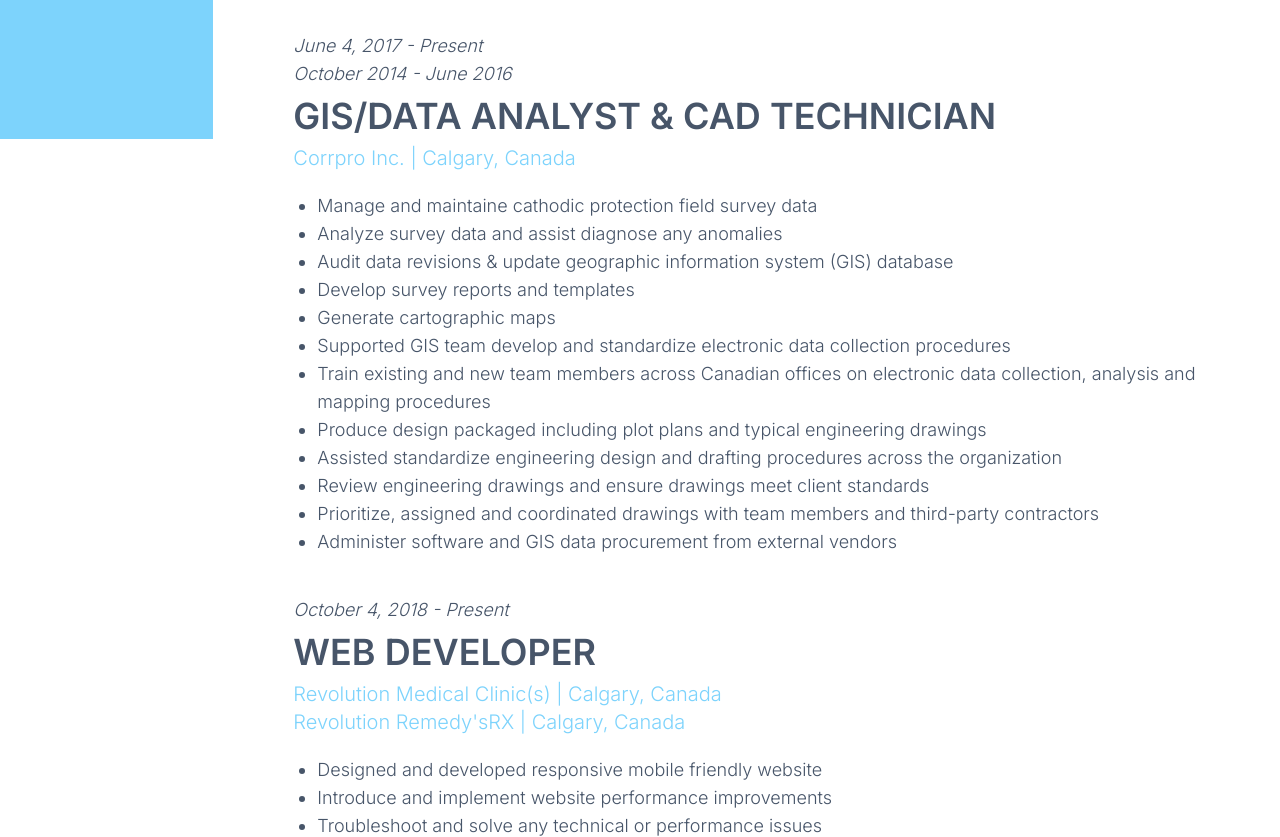
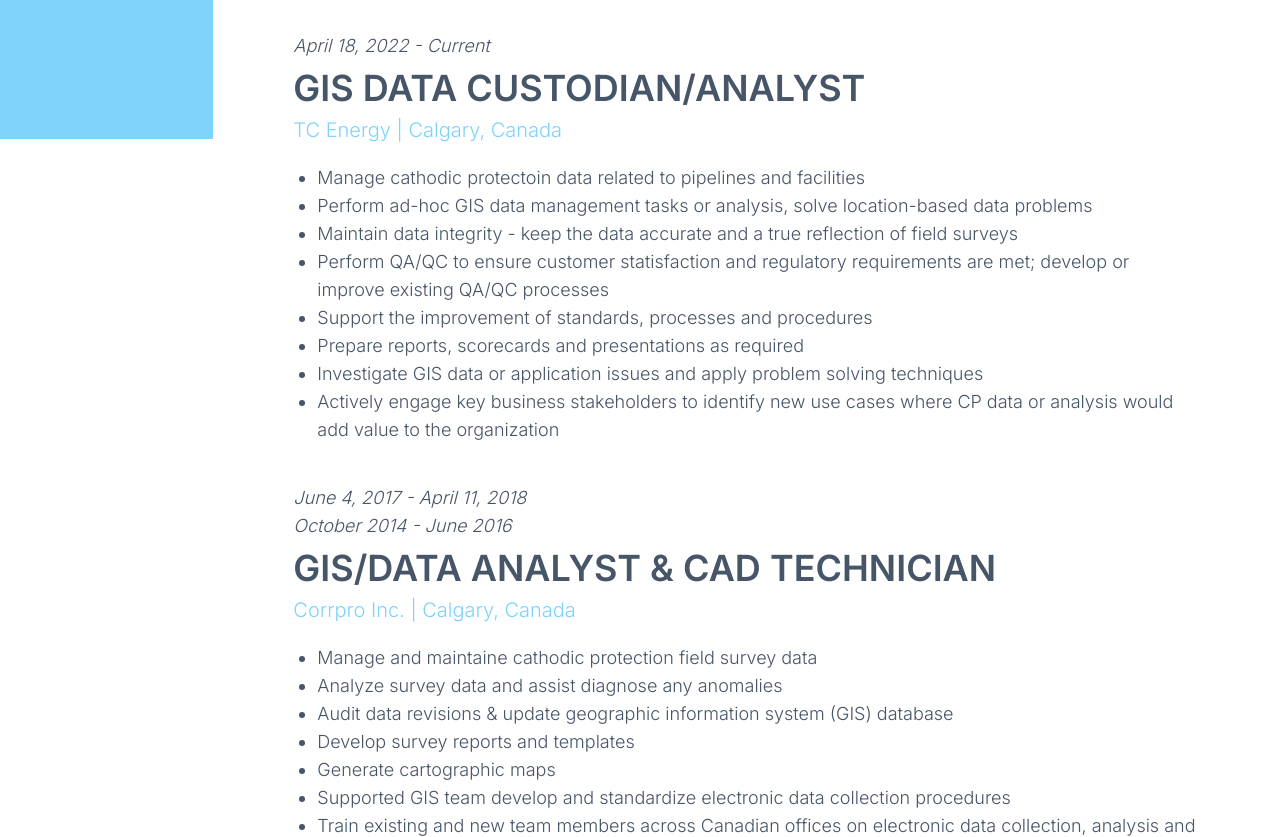
Before and after one commit to fazaljana/portfolio, a plain HTML site: page index.html in a window 1280 px wide. Shown: the part 661-1498 px from the top of the page. Drawn offline with Linux system fonts and the light colour scheme.

Commit message:
New Job Added
- New Job added
- JSON Schema revised

```diff
--- a/index.html
+++ b/index.html
@@ -28,7 +28,7 @@
 			content="Fazal Jana, Fazal, Qadir, Qadar, Fazal Qadar, Fazal Qadir, Drafter, Developer, Front End Developer, GIS Analyst & Cad Drafter, GIS Analyst, GIS, QGIS Analyst, ArcGIS Analyst, ArcGIS, AutoCAD Drafter, AutoCAD Designer, Designer, Abdul Qadir, Drafter Calgary, GIS Analyst Calgary, Front End Developer Calgary, Devolper Calgary, Tableau Analyst, Power BI Analyst"
 		/>
 		<meta property="og:url" content="https://www.fazal.dev/" />
-		<meta property="og:image" content="/img/profile02.jpg" />
+		<meta property="og:image" content="/dist/img/profile02.jpg" />
 		<meta property="og:locale" content="en_US" />
 		<meta name="author" content="Fazal Jana" />
 		<meta property="og:type" content="article" />
@@ -62,7 +62,7 @@
 				"@type": "article",
 				"name": "Fazal Jana",
 				"url": "https://www.fazal.dev/",
-				"logo": "https://www.fazal.dev/img/profile02.jpg",
+				"logo": "https://www.fazal.dev/dist/img/profile02.jpg",
 				"description": "I am experienced specializing in Data Analysis, GIS, Front End Web Development & AutoCAD.
 			    Professional, creative, flexible with proven communication and analytical skills ",
 				"author": {
@@ -233,7 +233,64 @@
 						</h2>
 						<div class="pt-5 lg:pt-10 pb-5">
 							<div class="text-lg font-light italic">
-								<p>June 4, 2017 - Present</p>
+								<p>April 18, 2022 - Current</p>
+							</div>
+							<h2 class="text-2xl lg:text-4xl font-semibold py-2">
+								GIS DATA CUSTODIAN/ANALYST
+							</h2>
+							<h3>
+								<a
+									href="https://www.aegion.com/about/our-brands/corrpro"
+									target="_blank"
+									rel="noopener noreferrer"
+									class="text-lg md:text-xl font-light text-sky-300 hover:underline"
+									>TC Energy | Calgary, Canada</a
+								>
+							</h3>
+						</div>
+						<div>
+							<ul class="list-disc ml-6 lg:text-lg font-light">
+								<li>
+									Manage cathodic protectoin data related to
+									pipelines and facilities
+								</li>
+								<li>
+									Perform ad-hoc GIS data management tasks or
+									analysis, solve location-based data problems
+								</li>
+								<li>
+									Maintain data integrity - keep the data
+									accurate and a true reflection of field
+									surveys
+								</li>
+								<li>
+									Perform QA/QC to ensure customer
+									statisfaction and regulatory requirements
+									are met; develop or improve existing QA/QC
+									processes
+								</li>
+								<li>
+									Support the improvement of standards,
+									processes and procedures
+								</li>
+								<li>
+									Prepare reports, scorecards and
+									presentations as required
+								</li>
+								<li>
+									Investigate GIS data or application issues
+									and apply problem solving techniques
+								</li>
+								<li>
+									Actively engage key business stakeholders to
+									identify new use cases where CP data or
+									analysis would add value to the organization
+								</li>
+							</ul>
+						</div>
+						<div class="pt-5 lg:pt-10 pb-5">
+							<div class="text-lg font-light italic">
+								<p>June 4, 2017 - April 11, 2018</p>
 								<p>October 2014 - June 2016</p>
 							</div>
 							<h2 class="text-2xl lg:text-4xl font-semibold py-2">
```
